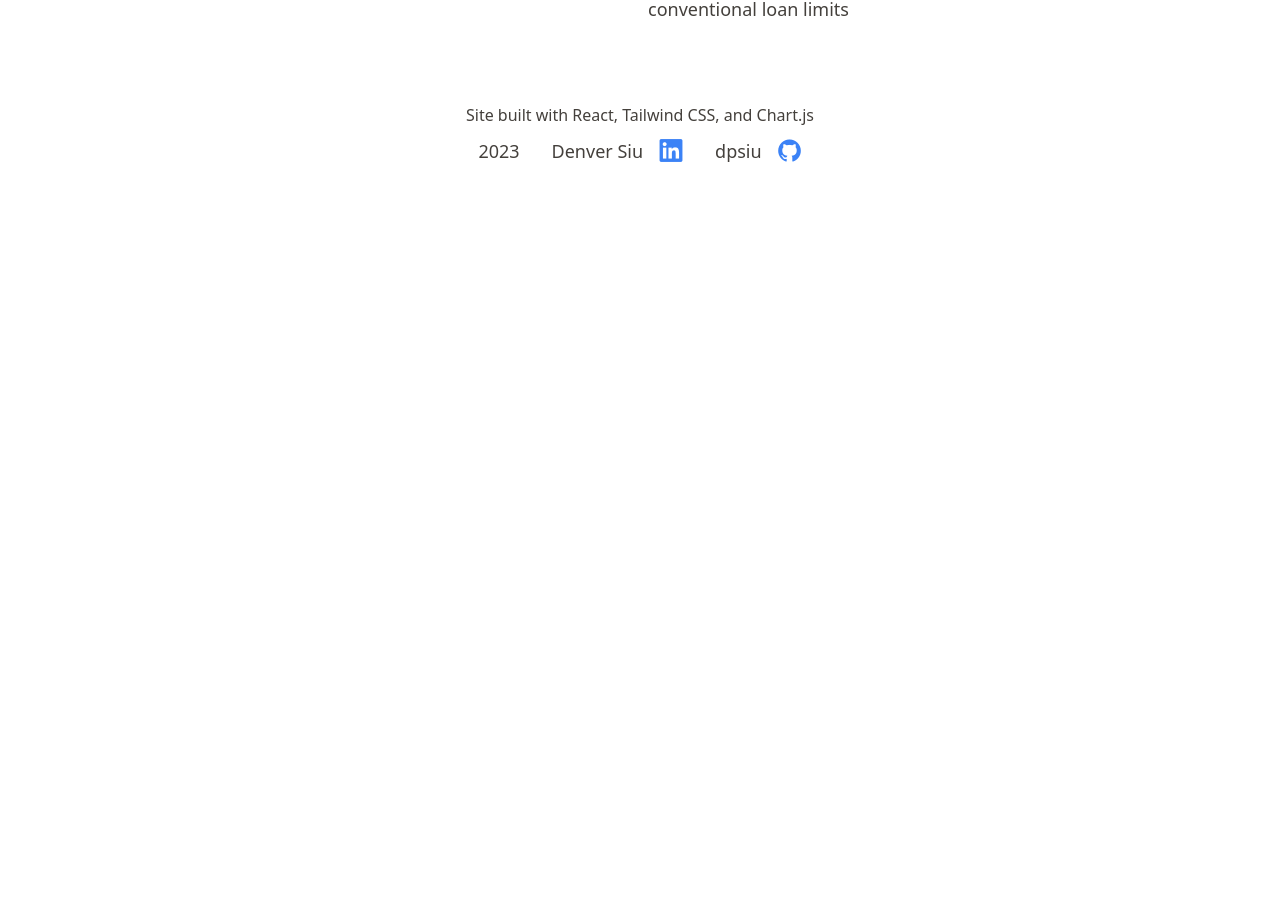
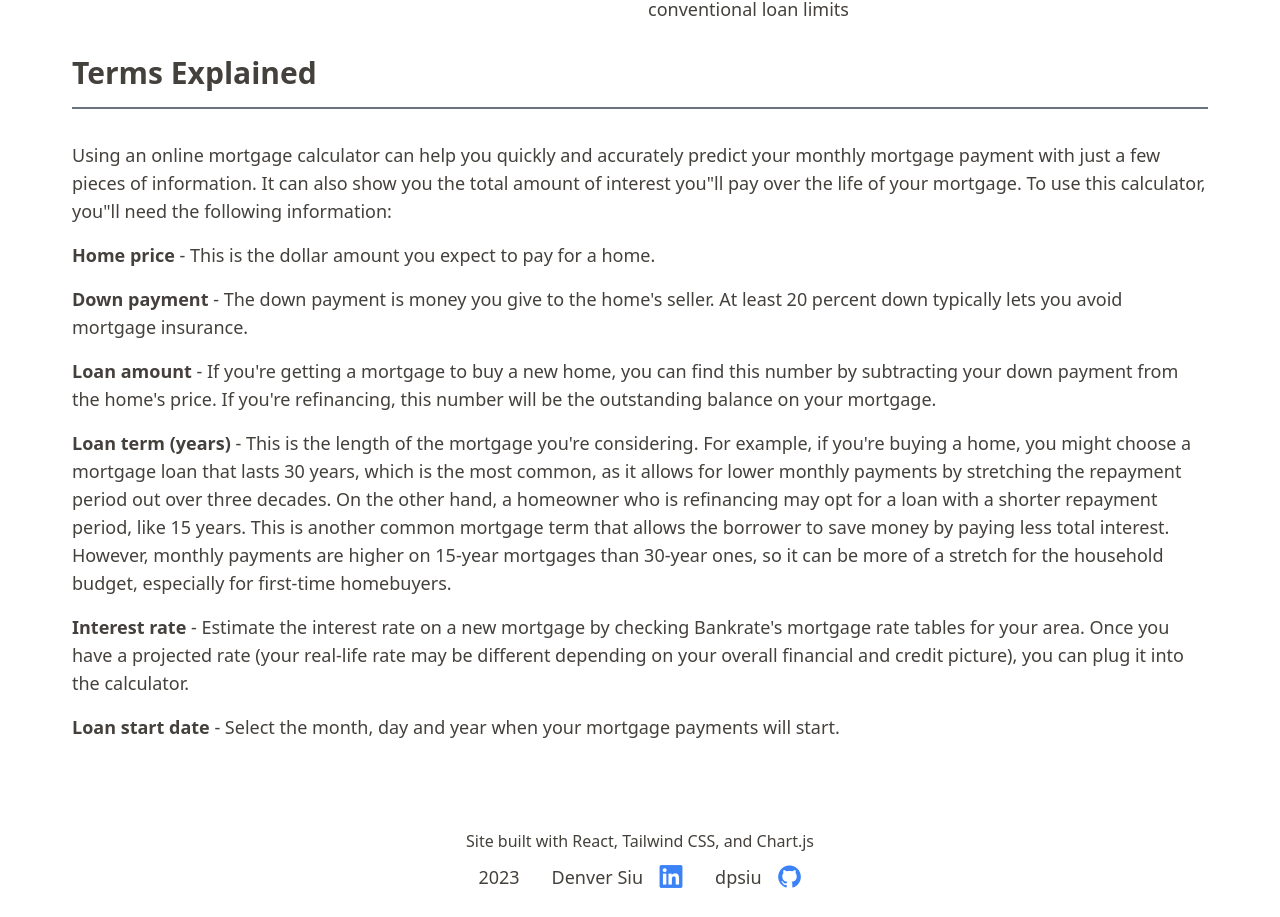
Before and after one commit to dpsiu/Mortgage-Calculator, a React (Vite) app: page / in a window 1280 px wide. Shown: the part 1813-2730 px from the top of the page. Before the commit the page ends 2004 px from the top, so only its background shows below. Built offline with nearby package versions, Linux system fonts and the light colour scheme.

Commit message:
feat: add howto terminology
- Added terminology to howto section

Refactor styles
- Remove underline from optional expenses hover state
- Increase footer padding-top

```diff
--- a/components/Footer.jsx
+++ b/components/Footer.jsx
@@ -1,7 +1,7 @@
 export function Footer() {
   return (
     <>
-      <p className="text-center pt-10 ">
+      <p className="text-center pt-12 ">
         Site built with React, Tailwind CSS, and Chart.js
       </p>
       <div className="w-full text-lg flex justify-center items-center gap-4">
--- a/components/HowTo.jsx
+++ b/components/HowTo.jsx
@@ -89,6 +89,56 @@ export function HowTo() {
             </p>
           </div>
         </div>
+        <div className="flex flex-col gap-4">
+          <h1 className="text-3xl font-semibold border-b-2 border-gray-500 py-4 m-4">
+            Terms Explained
+          </h1>
+          <p className="mx-4 text-lg">
+            Using an online mortgage calculator can help you quickly and
+            accurately predict your monthly mortgage payment with just a few
+            pieces of information. It can also show you the total amount of
+            interest you"ll pay over the life of your mortgage. To use this
+            calculator, you"ll need the following information:
+          </p>
+          <p className="mx-4 text-lg">
+            <span className="font-bold">Home price</span> - This is the dollar amount you expect to pay for a home.
+          </p>
+          <p className="mx-4 text-lg">
+            <span className="font-bold">Down payment</span> - The down payment is money you give to the home's
+            seller. At least 20 percent down typically lets you avoid mortgage
+            insurance.
+          </p>
+          <p className="mx-4 text-lg">
+            <span className="font-bold">Loan amount</span> - If you're getting a mortgage to buy a new home, you
+            can find this number by subtracting your down payment from the
+            home's price. If you're refinancing, this number will be the
+            outstanding balance on your mortgage.
+          </p>
+          <p className="mx-4 text-lg">
+            <span className="font-bold">Loan term (years)</span> - This is the length of the mortgage you're
+            considering. For example, if you're buying a home, you might choose
+            a mortgage loan that lasts 30 years, which is the most common, as it
+            allows for lower monthly payments by stretching the repayment period
+            out over three decades. On the other hand, a homeowner who is
+            refinancing may opt for a loan with a shorter repayment period, like
+            15 years. This is another common mortgage term that allows the
+            borrower to save money by paying less total interest. However,
+            monthly payments are higher on 15-year mortgages than 30-year ones,
+            so it can be more of a stretch for the household budget, especially
+            for first-time homebuyers.
+          </p>
+          <p className="mx-4 text-lg">
+            <span className="font-bold">Interest rate</span> - Estimate the interest rate on a new mortgage by
+            checking Bankrate's mortgage rate tables for your area. Once you
+            have a projected rate (your real-life rate may be different
+            depending on your overall financial and credit picture), you can
+            plug it into the calculator.
+          </p>
+          <p className="mx-4 text-lg">
+            <span className="font-bold">Loan start date</span> - Select the month, day and year when your mortgage
+            payments will start.{" "}
+          </p>
+        </div>
       </div>
     </>
   );
--- a/components/MortgageCalculatorInput.jsx
+++ b/components/MortgageCalculatorInput.jsx
@@ -55,7 +55,7 @@ export function MortgageCalculatorInput() {
     sharedData.monthlyPayment,
   ]);
 
-  const handleValidKey = (e, field) => {
+  const handleValidKey = (e) => {
     const keyAscii = e.key.charCodeAt(0) || e.which;
     const value = e.target.value;
     let isValid =
@@ -98,10 +98,6 @@ export function MortgageCalculatorInput() {
     const loanTerm = sharedData.loanterm;
     return loanTerm <= 30;
   };
-
-  // .replace() removes commas before calculation for P.
-  // Consider refactor. Rather than change state with comma and remove b4 calc,
-  // consider keeping state as num, and commas only for input display
 
   // formatNumWCommas is primarily for display. Consider refactor to
   //  keep actual state as numbers
@@ -253,12 +249,15 @@ export function MortgageCalculatorInput() {
               toggleOptionalExpenses();
             }}
             type="button"
-            className="inline-flex items-center w-full py-2 my-4 text-blue-700 font-bold focus:outline-none hover:underline"
+            className="inline-flex items-center w-full py-2 my-4 text-blue-700 font-bold focus:outline-none no-underline"
             id="options-menu"
           >
             Optional: Taxes, Insurance, HOA
             {/* Dropdown arrow */}
-            <span className="material-symbols-outlined px-2 hover:no-underline! focus:no-underline! no-underline!">
+            {/* <span className="material-symbols-outlined px-2 hover:no-underline! focus:no-underline! no-underline!">
+              expand_more
+            </span> */}
+            <span className={`material-symbols-outlined px-2 ${optionalExpensesOpen ? "rotate-180" : ''}`}>
               expand_more
             </span>
           </button>
```
